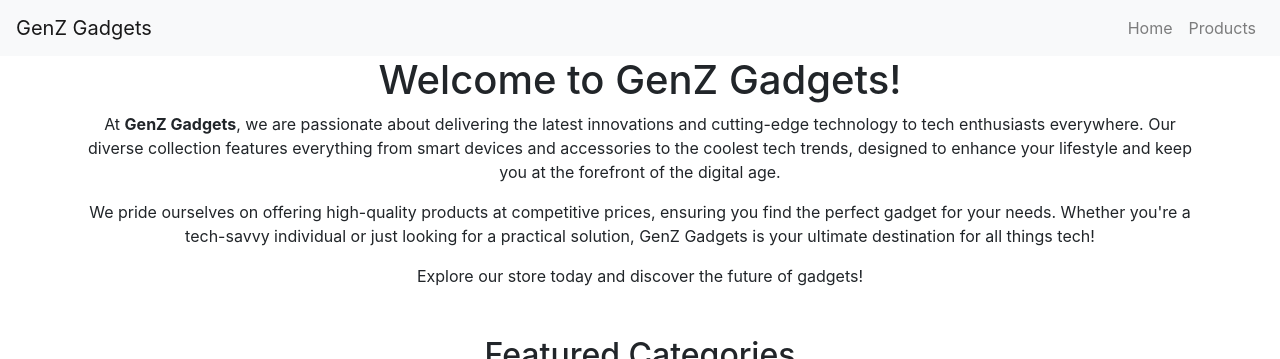
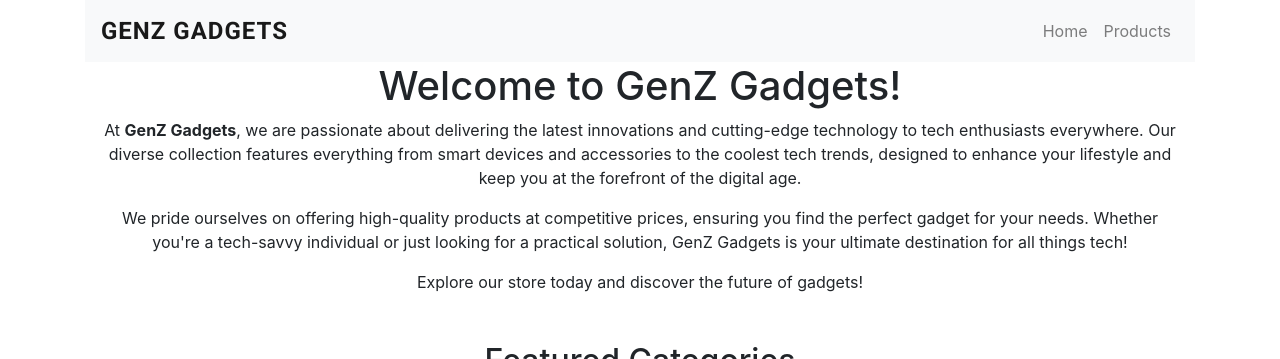
Before and after one commit to Romsh1/DevOps-Tools-and-Practices, a Flask app: page / in a window 1280 px wide. Shown: the top 359 px of the page. Run offline with Flask 3, Linux system fonts and the light colour scheme; some libraries are stand-ins or nearby versions.

Commit message:
Added custom styling to Text Logo

```diff
--- a/app/static/css/styles.css
+++ b/app/static/css/styles.css
@@ -0,0 +1,19 @@
+/*For text logo*/
+.navbar-brand {
+    font-size: 24px;
+    font-weight: bold;
+    color: #fff;
+    text-transform: uppercase;
+    letter-spacing: 1px;
+    transition: color 0.3s ease;
+}
+
+/*Adding hover effect*/
+.navbar-brand:hover {
+    color: #FFD700;
+    text-shadow: 1px 1px 5px rgba(0, 0, 0, 0.3);
+}
+
+.navbar-brand {
+    font-family: 'Roboto', sans-serif;
+}
--- a/app/templates/base.html
+++ b/app/templates/base.html
@@ -6,8 +6,10 @@
     <title>{{ title }}</title>
     <link rel="stylesheet" href="https://stackpath.bootstrapcdn.com/bootstrap/4.5.2/css/bootstrap.min.css">
     <link rel="stylesheet" href="{{ url_for('static', filename='css/styles.css') }}">
+    <link href="https://fonts.googleapis.com/css2?family=Roboto:wght@700&display=swap" rel="stylesheet">
 </head>
 <body>
+    <div class="container">
         <nav class="navbar navbar-expand-lg navbar-light bg-light">
             <a class="navbar-brand" href="/">GenZ Gadgets</a>
             <div class="collapse navbar-collapse">
--- a/insert_data.py
+++ b/insert_data.py
@@ -9,7 +9,7 @@ products_collection = db.products
 products = [
     {
         "name": "Vintage Camera",
-        "tag": "Limiited Edition",
+        "tag": "Limited Edition",
         "price": 99.99,
         "image": "/static/images/camera.jpg"
     },
```
Lines whose indentation alone changed are shown as unchanged.
